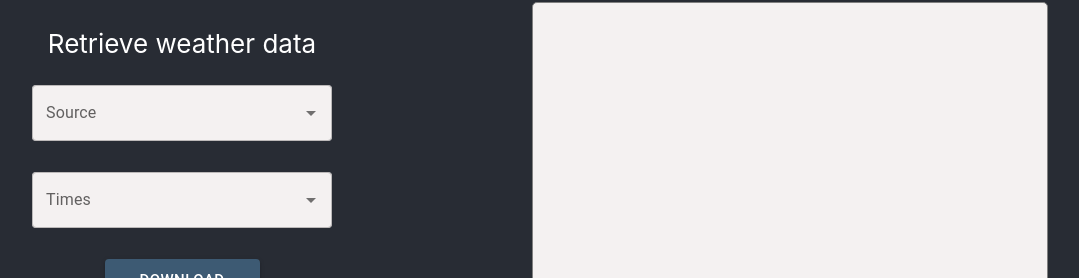
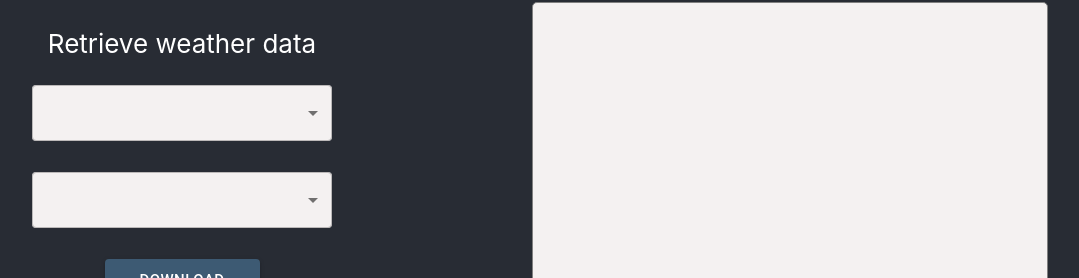
Before and after one commit to bravo-team-kiss/team-kiss, a React (Create React App) app in the folder frontend/: page / in a window 1280 px wide. Shown: the part 220-498 px from the top of the page, without its empty margins (128-1207 px from the left). Built offline with nearby package versions, Linux system fonts and the light colour scheme.

Commit message:
Added drop down func

```diff
--- a/frontend/src/components/Search.js
+++ b/frontend/src/components/Search.js
@@ -5,20 +5,22 @@ import Autocomplete from "@mui/material/Autocomplete";
 import Button from "@mui/material/Button";
 import { styled } from "@mui/material/styles";
 import Paper from "@mui/material/Paper";
+import Select from "@mui/material/Select"
+import MenuItem from "@mui/material/MenuItem"
 
 function Search(props) {
-  const [value, setValue] = React.useState(null);
+  const [value, setValue] = React.useState("");
   const [time, setTime] = React.useState("");
 
   console.log(props);
   let { setParentData } = props;
 
   const measurements = [
-    "Winds Towers",
-    "Lightning",
-    "Profiler",
-    "Rawinsonde",
-    "915-S",
+    { label: "Winds Towers", value: "winds_towers" },
+    { label: "Lightning", value: "lightning" },
+    { label: "Profiler", value: "profiler" },
+    { label: "Rawinsonde", value: "rawinsonde" },
+    { label: "915-S", value: "915-s"}
   ];
 
   const timeOptions = [
@@ -31,9 +33,11 @@ function Search(props) {
   ];
 
   function handleClick(e) {
+    setParentData()
+
     e.preventDefault();
 
-    fetch("/requestdata?days=30&sensor=lightning", {
+    fetch(`/requestdata?days=${time}&sensor=${value}`, {
       method: "GET",
     }).then(async (response) => {
       let data = await response.json();
@@ -44,22 +48,28 @@ function Search(props) {
   return (
     <div className="search-div">
       <p>Retrieve weather data</p>
-      <Autocomplete
+      <Select
         className="input-fields"
         id="combo-box-demo"
         label="Source"
-        options={measurements}
         onChange={(e) => setValue(e.target.value)}
         sx={{ width: 300 }}
         renderInput={(params) => <TextField {...params} label="Source" />}
-      />
-      <Autocomplete
+      >
+        {measurements.map((measurement, index) =>
+          <MenuItem key={index} value={measurement.value}>{measurement.label}</MenuItem>
+        )}
+      </Select>
+      <Select
         className="input-fields"
-        options={timeOptions.map((option) => option.label)}
         sx={{ width: 300 }}
         onChange={(e) => setTime(e.target.value)}
         renderInput={(params) => <TextField {...params} label="Times" />}
-      />
+      >
+        {timeOptions.map((time, index) =>
+          <MenuItem key={index} value={time.value}>{time.label}</MenuItem>
+        )}
+      </Select>
       <Button
         onClick={(e) => handleClick(e)}
         className="button"
```
